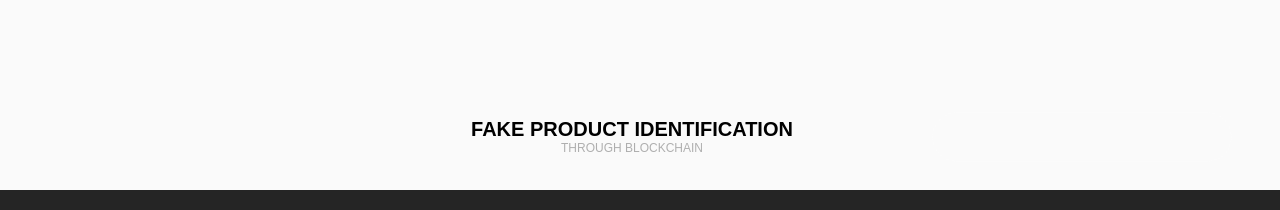
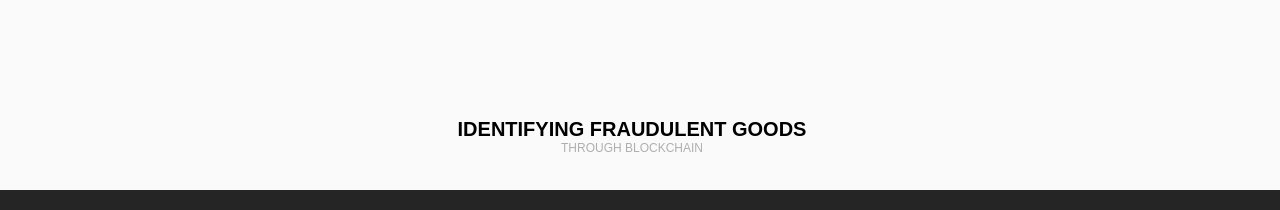
Before and after one commit to agamgoyal19/Identifying-fraudulent-goods, a website: page src/consumer.html in a window 1280 px wide. Shown: the top 210 px of the page. Drawn offline with nearby package versions, Linux system fonts and the light colour scheme.

Commit message:
Update consumer.html

```diff
--- a/src/consumer.html
+++ b/src/consumer.html
@@ -1,7 +1,7 @@
 <!doctype html>
 <html lang="en">
   <head>
-  	<title>Fake Product Identification</title>
+  	<title>Identifying fraudulent goods</title>
     <meta charset="utf-8">
     <meta name="viewport" content="width=device-width, initial-scale=1, shrink-to-fit=no">
 	<link href='https://fonts.googleapis.com/css?family=Roboto:400,100,300,700' rel='stylesheet' type='text/css'>
@@ -16,7 +16,7 @@
 				<div class="col-md-8 order-md-last">
 					<div class="row">
 						<div class="col-md-6 text-center">
-							<a class="navbar-brand" href="index.html">Fake Product Identification <span>through Blockchain</span></a>
+							<a class="navbar-brand" href="index.html">Identifying fraudulent goods <span>through Blockchain</span></a>
 						</div>
 						<div class="col-md-6 d-md-flex justify-content-end mb-md-0 mb-3">
 							<form action="#" class="searchform order-lg-last">
```
